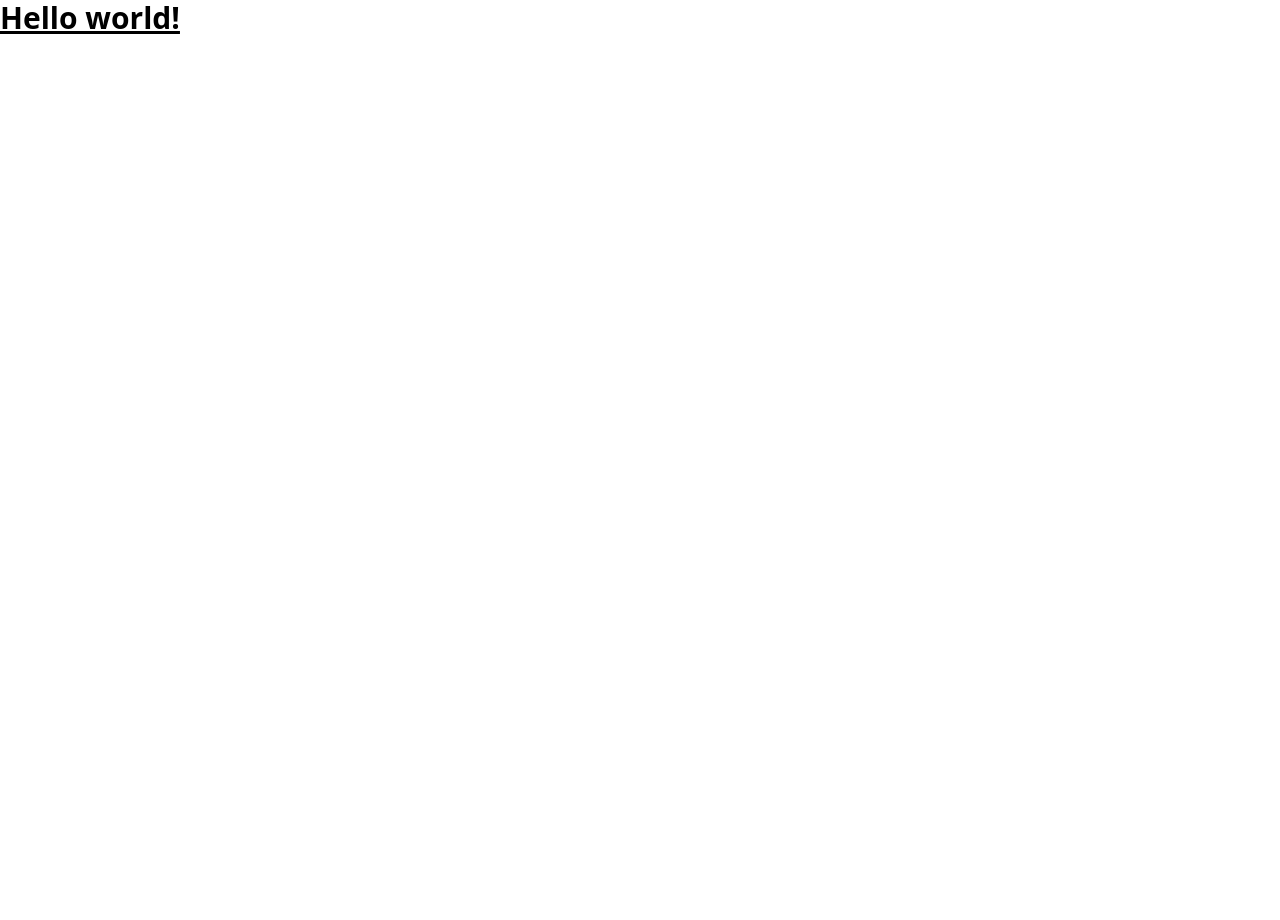
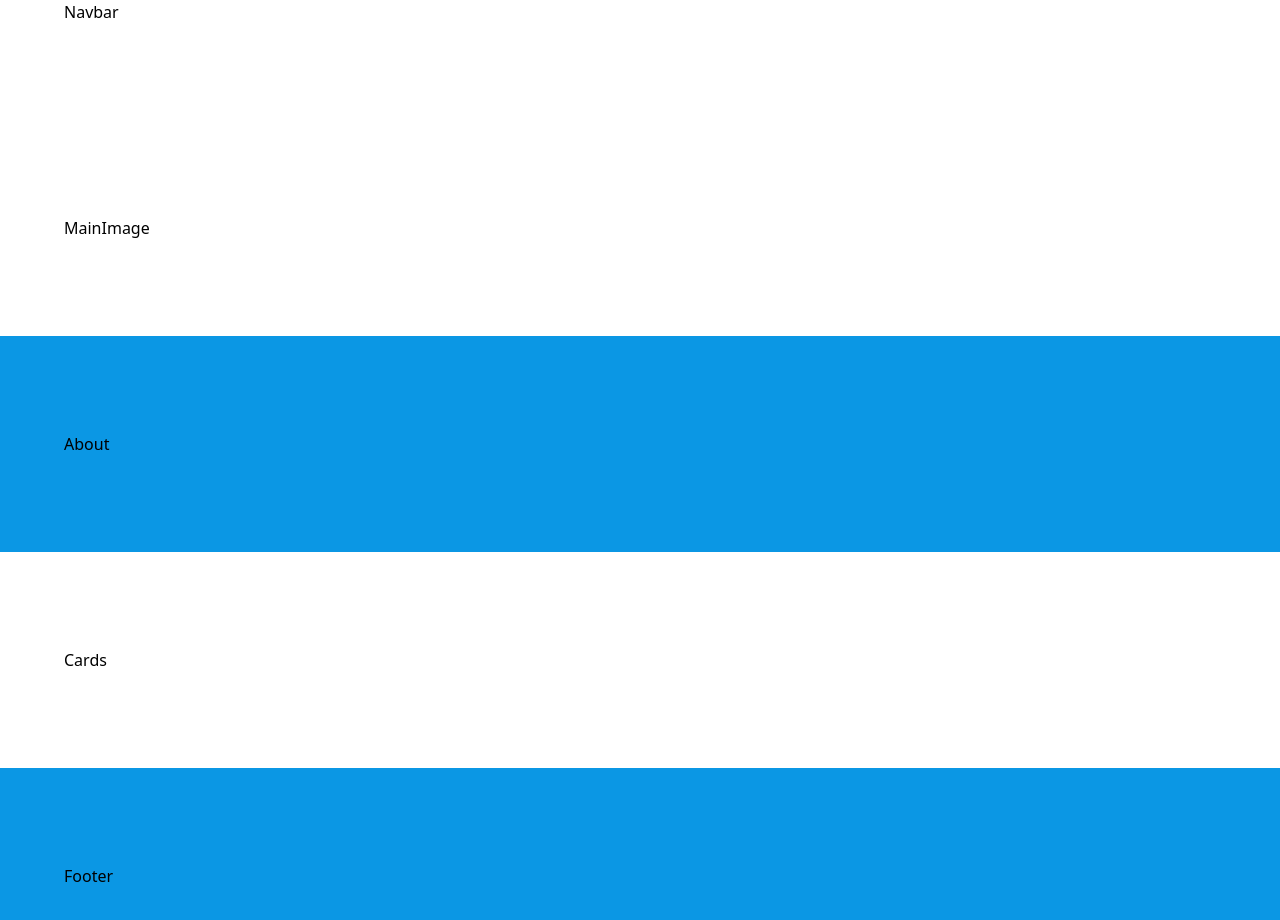
Before and after one commit to pankti13/doctors-portal-mini-project, a React (Vite) app: page / in a window 1280 px wide. Shown: the top 920 px of the page. Before the commit the page ends 800 px from the top, so only its background shows below. Built offline with nearby package versions, Linux system fonts and the light colour scheme.

Commit message:
Added folder structure

```diff
--- /dev/null
+++ b/components/About.jsx
@@ -0,0 +1,7 @@
+const About = () => {
+  return (
+    <div>About</div>
+  )
+}
+
+export default About
--- /dev/null
+++ b/components/Cards.jsx
@@ -0,0 +1,7 @@
+const Cards = () => {
+  return (
+    <div>Cards</div>
+  )
+}
+
+export default Cards
--- /dev/null
+++ b/components/Footer.jsx
@@ -0,0 +1,7 @@
+const Footer = () => {
+  return (
+    <div>Footer</div>
+  )
+}
+
+export default Footer
--- /dev/null
+++ b/components/MainImage.jsx
@@ -0,0 +1,7 @@
+const MainImage = () => {
+  return (
+    <div>MainImage</div>
+  )
+}
+
+export default MainImage
--- /dev/null
+++ b/components/Navbar.jsx
@@ -0,0 +1,7 @@
+const Navbar = () => {
+  return (
+    <div>Navbar</div>
+  )
+}
+
+export default Navbar
--- /dev/null
+++ b/components/index.js
@@ -0,0 +1,13 @@
+import Navbar from './Navbar'
+import MainImage from "./MainImage";
+import About from './About'
+import Cards from './Cards'
+import Footer from './Footer'
+
+export{
+    Navbar,
+    MainImage,
+    About,
+    Cards,
+    Footer
+}
--- a/src/App.jsx
+++ b/src/App.jsx
@@ -1,3 +1,23 @@
-export default function App() {
-  return <h1 className="text-3xl font-bold underline">Hello world!</h1>;
-}
+import {Navbar, MainImage, About, Cards, Footer} from '/components';
+
+const App = () => (
+  <main className="relative">
+    <div className="xl:sm:pl-16 pl-8 wide:sm:pr-16 pr-8 sm:pb-24 pb-12">
+      <Navbar />
+    </div>
+    <div className="sm:px-16 px-8 sm:py-24 py-12">
+      <MainImage />
+    </div>
+    <div className="sm:px-16 px-8 sm:py-24 py-12 bg-customblue">
+      <About />
+    </div>
+    <div className="sm:px-16 px-8 sm:py-24 py-12">
+      <Cards />
+    </div>
+    <div className="sm:px-16 px-8 sm:py-24 py-12 bg-customblue">
+      <Footer />
+    </div>
+  </main>
+);
+
+export default App;
--- a/tailwind.config.js
+++ b/tailwind.config.js
@@ -2,7 +2,11 @@
 export default {
   content: ["./index.html", "./src/**/*.{js,ts,jsx,tsx}"],
   theme: {
-    extend: {},
+    extend: {
+      colors: {
+        customblue: '#0B97E4'
+      },
+    },
   },
   plugins: [],
 };
```
